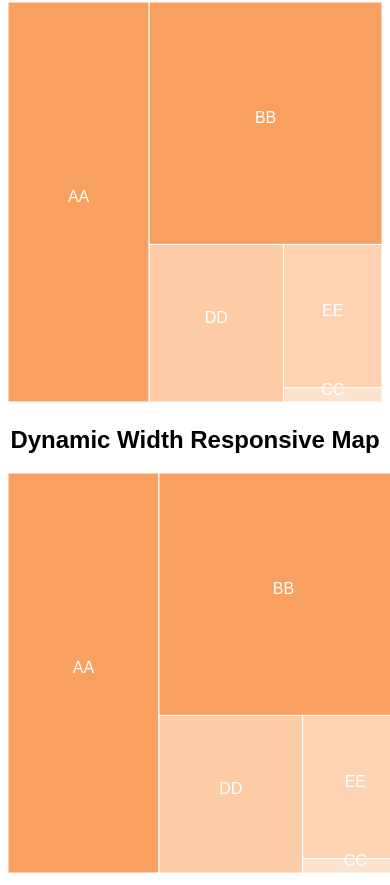
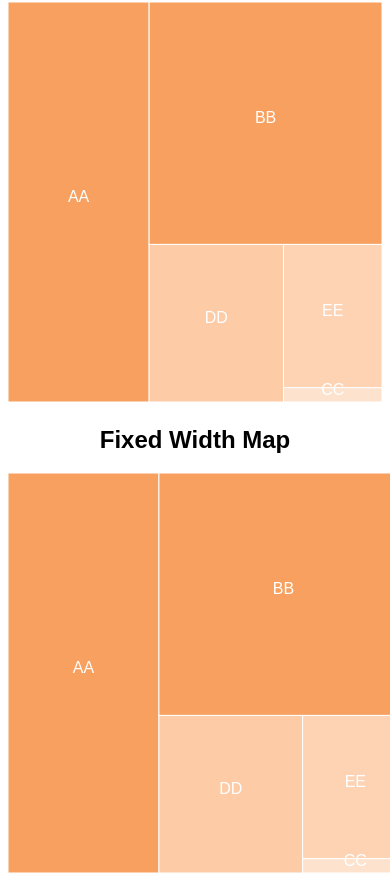
Before and after one commit to sumitjain-/d3-tree-map, a React (Create React App) app: page / in a window 390 px wide. Shown: the part 566-1451 px from the top of the page. Built offline with nearby package versions, Linux system fonts and the light colour scheme.

Commit message:
responsive demo fixed

```diff
--- a/src/Container.jsx
+++ b/src/Container.jsx
@@ -20,13 +20,12 @@ export function Container() {
         data={data}
         responsive={false}
       />
-      <h2>Dynamic Width Responsive Map</h2>
+      <h2>Fixed Width Map</h2>
       <Treemap
         chartWidth={400}
         chartHeight={400}
         colorRange={["#fde2ce", "#f7a05f"]}
         data={data}
-        responsive={false}
       />
     </div>
   );
```
Also changed, not shown: 1 other file (tests, documents, lock files or other folders).
